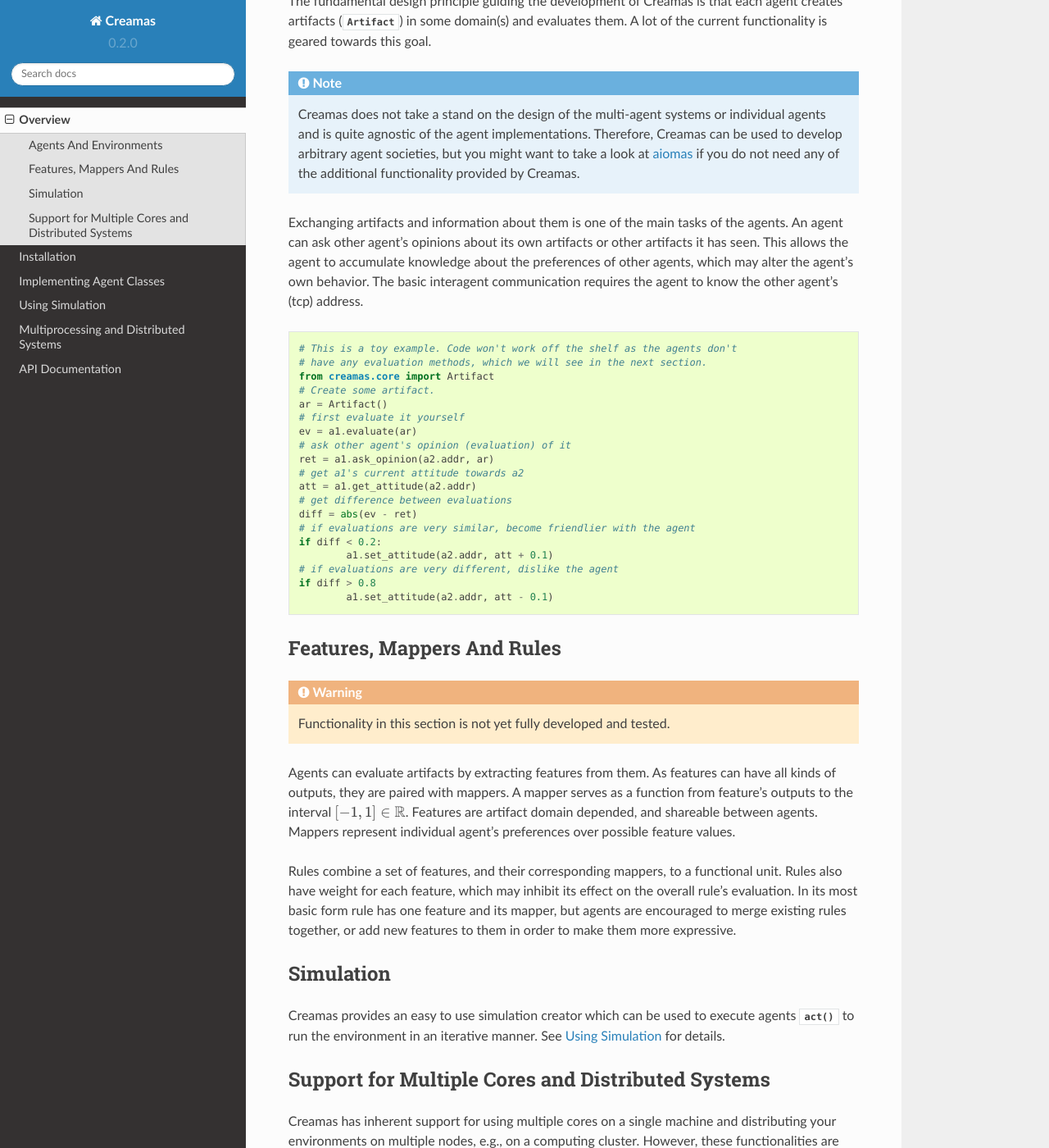
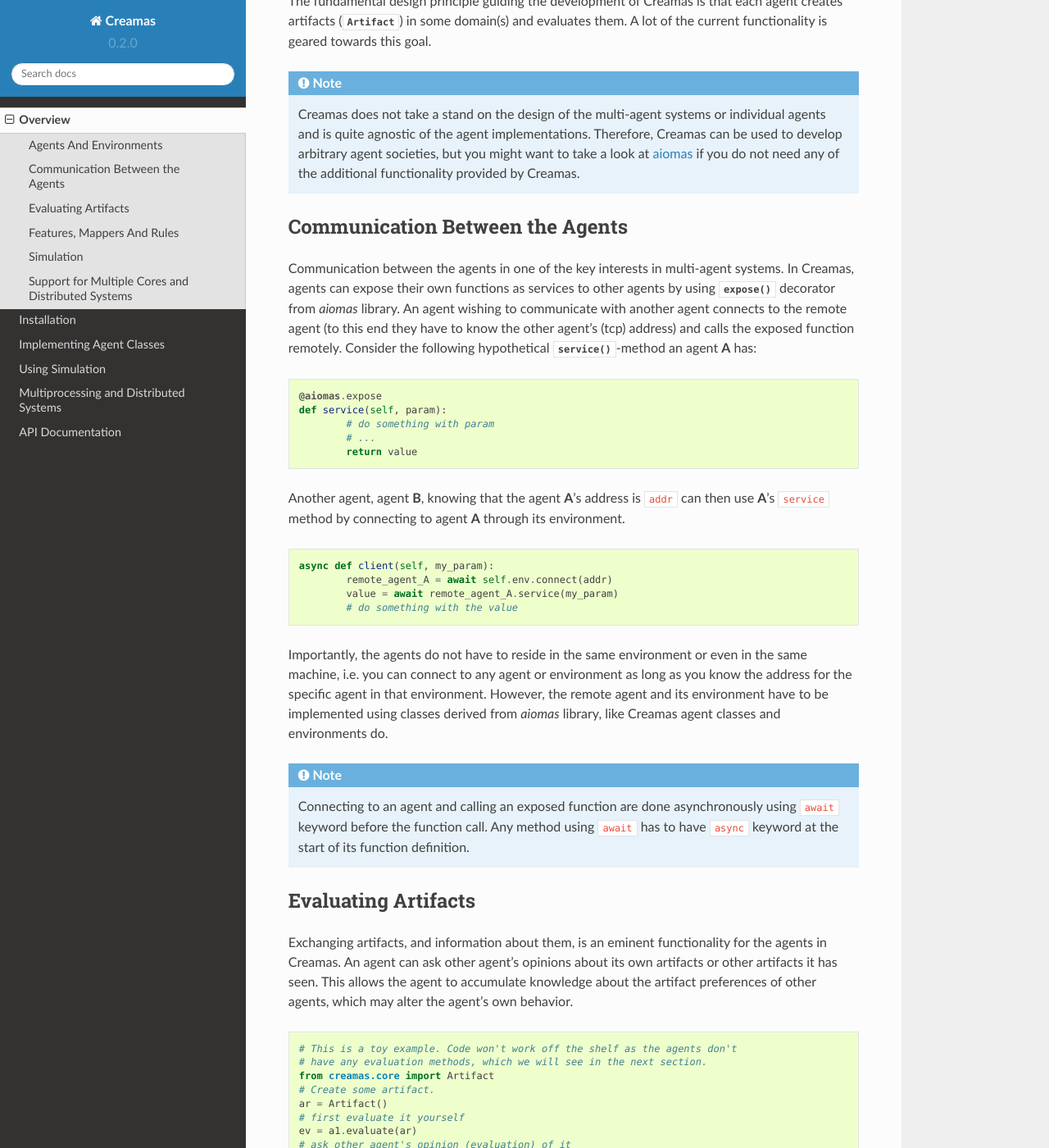
Before and after one commit to assamite/creamas, a Sphinx documentation site: the page built from docs/source/overview.rst, in a window 1280 px wide and 1400 px high, scrolled down 684 px. Shown: the whole window at 82% size. Built offline with Sphinx 7.4.7 and the Read the Docs theme 2.0.0, drawn with Linux system fonts in a browser that asks for light colours.

Commit message:
Enhanced documentation.

```diff
--- a/docs/source/overview.rst
+++ b/docs/source/overview.rst
@@ -44,12 +44,52 @@
 	<http://aiomas.readthedocs.org/en/latest/>`_ if you do not need any of
 	the additional functionality provided by Creamas.
 
-Exchanging artifacts and information about them is one of the main tasks of
-the agents. An agent can ask other agent's opinions about its own
+Communication Between the Agents
+--------------------------------
+
+Communication between the agents in one of the key interests in multi-agent systems.
+In Creamas, agents can expose their own functions as services to other agents by using
+:func:`expose` decorator from *aiomas* library. An agent wishing to communicate
+with another agent connects to the remote agent (to this end they have to know the other
+agent's (tcp) address) and calls the exposed function remotely. Consider the
+following hypothetical :meth:`service`-method an agent **A** has::
+
+	@aiomas.expose
+	def service(self, param):
+		# do something with param
+		# ...
+		return value
+
+Another agent, agent **B**, knowing that the agent **A**'s address is ``addr``
+can then use **A**'s ``service`` method by connecting to agent **A** through
+its environment. ::
+
+	async def client(self, my_param):
+		remote_agent_A = await self.env.connect(addr)
+		value = await remote_agent_A.service(my_param)
+		# do something with the value
+
+Importantly, the agents do not have to reside in the same environment or even in
+the same machine, i.e. you can connect to any agent or environment as long as
+you know the address for the specific agent in that environment. However, the
+remote agent and its environment have to be implemented using classes derived
+from *aiomas* library, like Creamas agent classes and environments do.
+
+.. note::
+
+	Connecting to an agent and calling an exposed function are done
+	asynchronously using ``await`` keyword before the function call. Any method
+	using ``await`` has to have ``async`` keyword at the start of its function
+	definition.
+
+Evaluating Artifacts
+--------------------
+
+Exchanging artifacts, and information about them, is an eminent functionality for
+the agents in Creamas. An agent can ask other agent's opinions about its own
 artifacts or other artifacts it has seen. This allows the agent to accumulate
-knowledge about the preferences of other agents, which may alter the agent's
-own behavior. The basic interagent communication requires the agent to know the
-other agent's (tcp) address.
+knowledge about the artifact preferences of other agents, which may alter the agent's
+own behavior.
 
 .. code-block:: python
 
```
Also changed, not shown: docs/source/create_sim.rst (+17 -5 lines).
